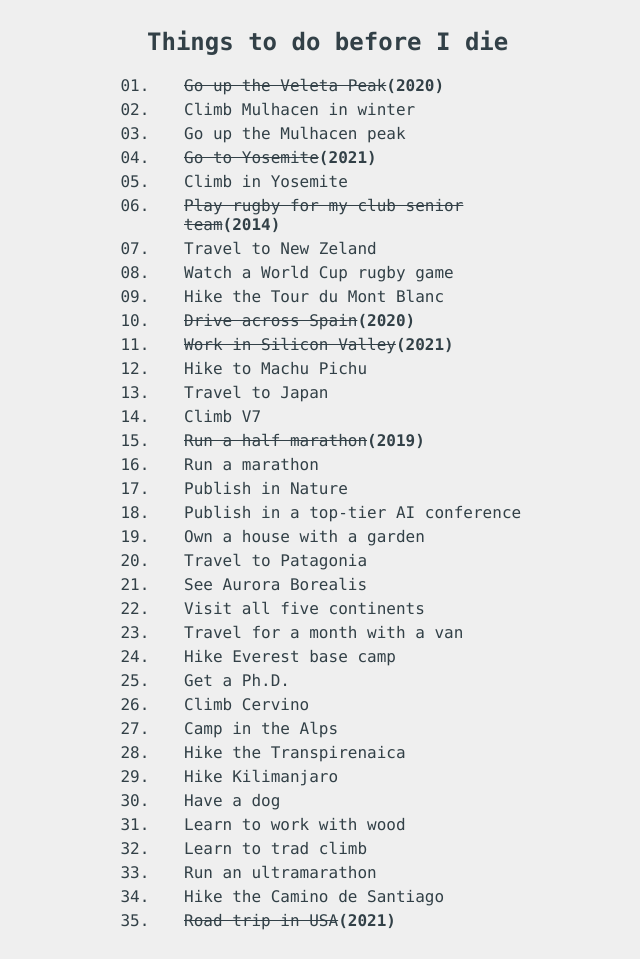
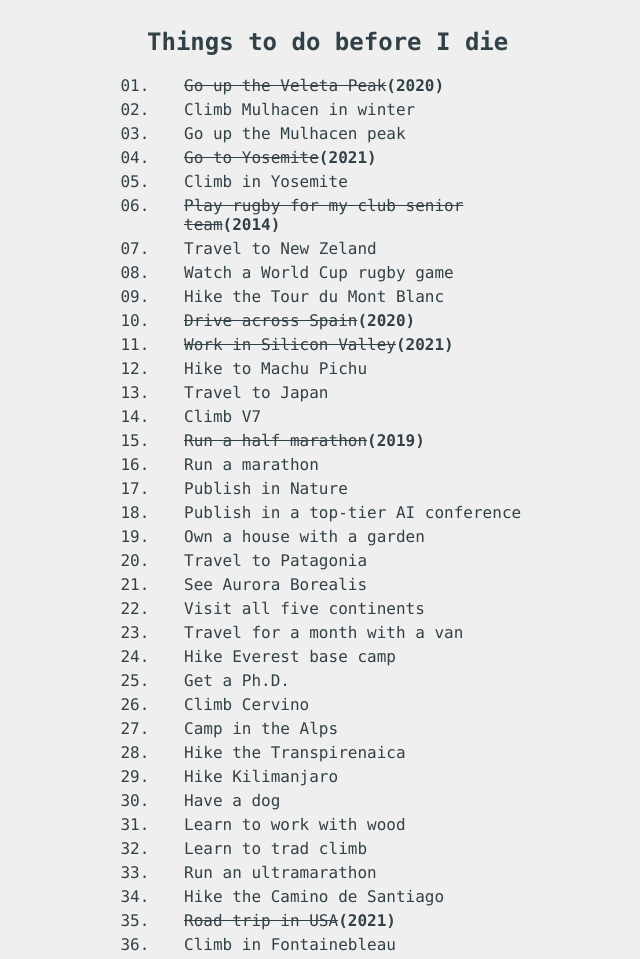
Before and after one commit to pacocp/todobeforedie, a plain HTML site: page index.html in a window 1280 px wide. Shown: the whole page, without its empty margins (293-933 px from the left). Before the commit the page ends 935 px from the top, so only its background shows below. Drawn offline with Linux system fonts and the light colour scheme.

```diff
--- a/index.html
+++ b/index.html
@@ -95,6 +95,7 @@
         <li>Run an ultramarathon</li>
         <li>Hike the Camino de Santiago</li>
         <li><del>Road trip in USA</del><b>(2021)</b></li>
+        <li>Climb in Fontainebleau </li>
     </ul>
   </div>
 </section>
```
